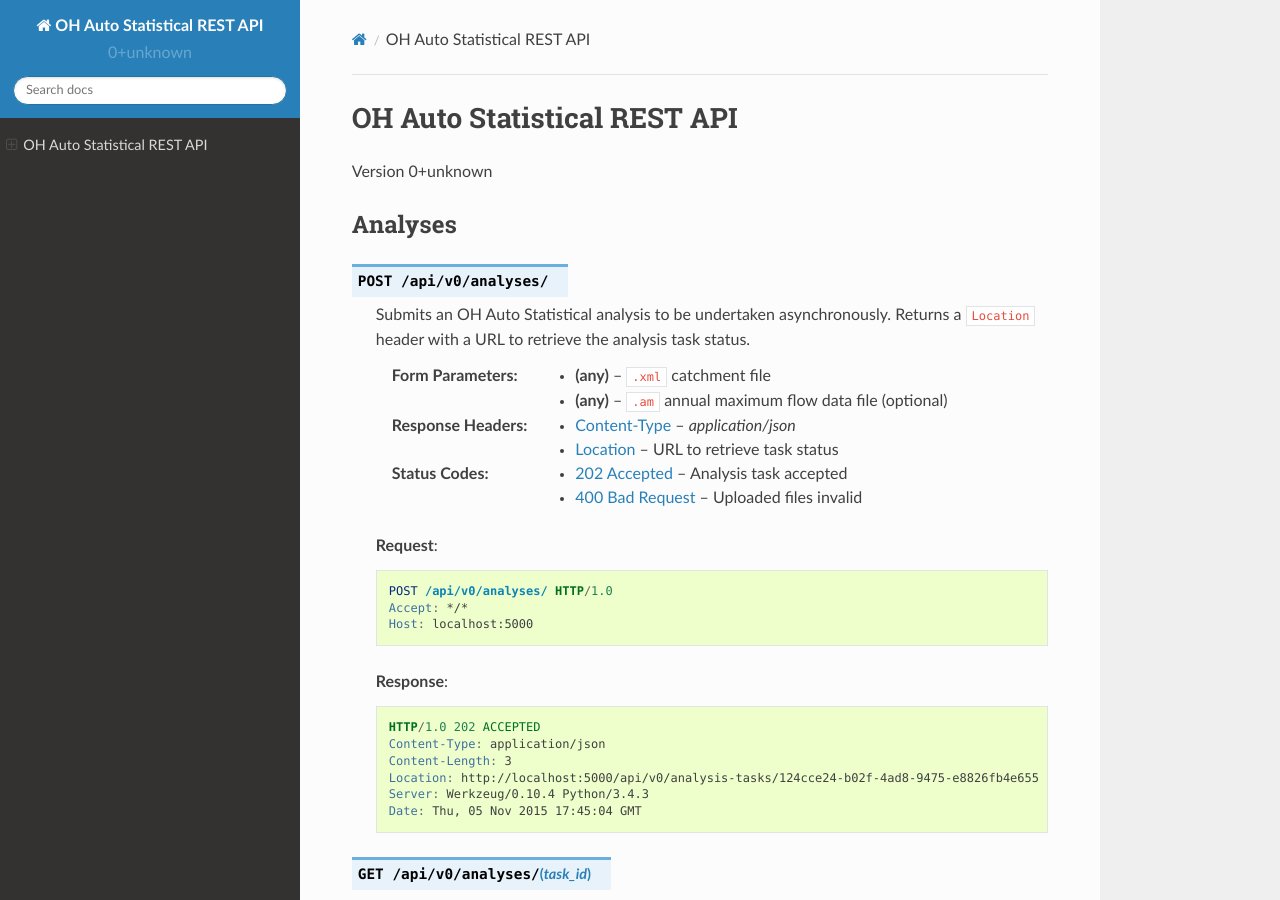
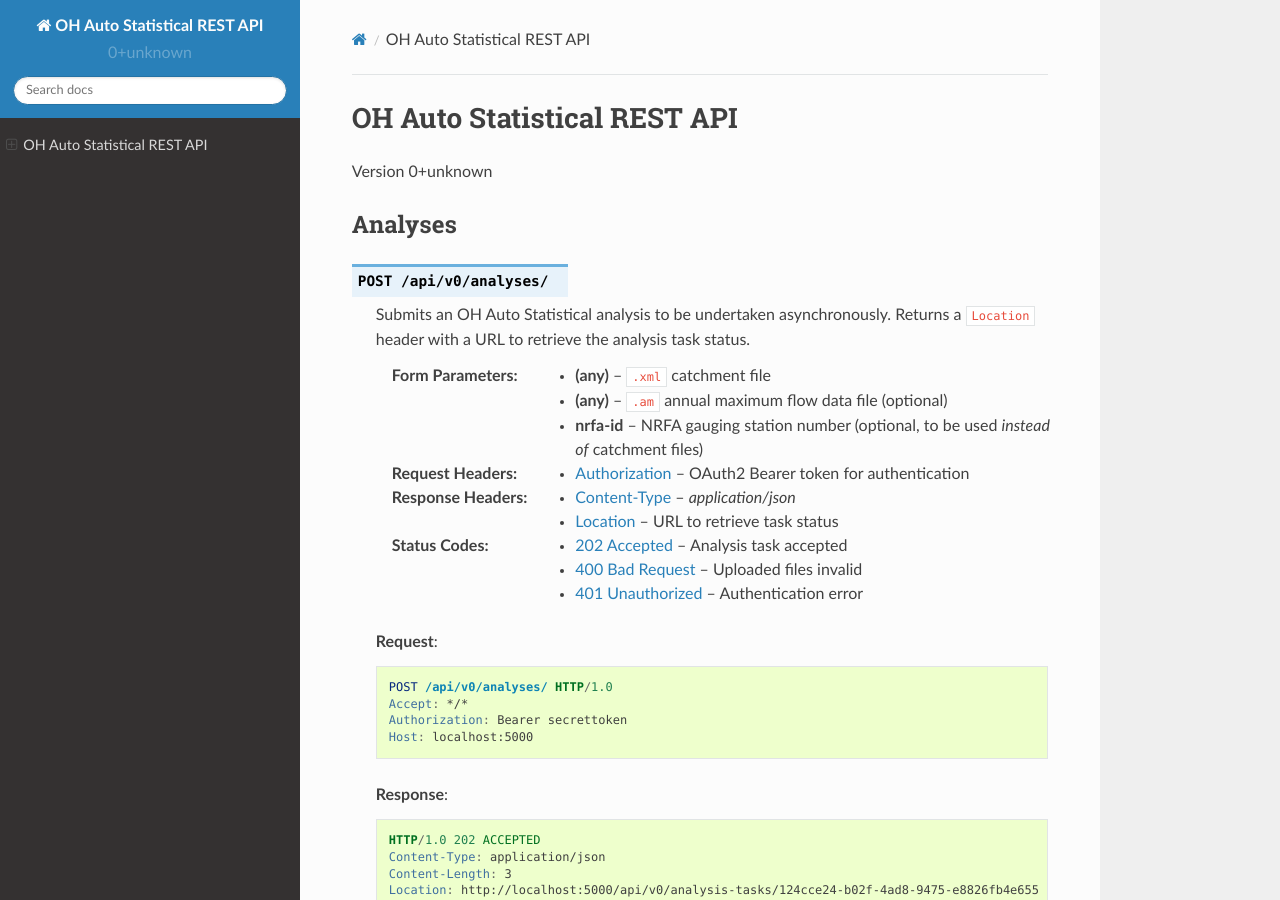
Before and after one commit to OpenHydrology/OH-Auto-Statistical-REST-API, a Sphinx documentation site: the page built from docs/source/index.rst, in a window 1280 px wide and 900 px high. Built offline with Sphinx 7.4.7 and the Read the Docs theme 2.0.0, drawn with Linux system fonts in a browser that asks for light colours; some of the changed text lies outside the part shown.

Commit message:
doc updates incl. authentication info

```diff
--- a/docs/source/index.rst
+++ b/docs/source/index.rst
@@ -18,12 +18,16 @@ Analyses
 
     :form (any): ``.xml`` catchment file
     :form (any): ``.am`` annual maximum flow data file (optional)
+    :form nrfa-id: NRFA gauging station number (optional, to be used *instead of* catchment files)
+
+    :reqheader Authorization: OAuth2 Bearer token for authentication
 
     :resheader Content-Type: :mimetype:`application/json`
     :resheader Location: URL to retrieve task status
 
     :statuscode 202: Analysis task accepted
     :statuscode 400: Uploaded files invalid
+    :statuscode 401: Authentication error
 
     **Request**:
 
@@ -31,6 +35,7 @@ Analyses
 
         POST /api/v0/analyses/ HTTP/1.0
         Accept: */*
+        Authorization: Bearer secrettoken
         Host: localhost:5000
 
     **Response**:
@@ -141,11 +146,12 @@ Data imports
     retrieved and files are parsed and then inserted (update) into the database.
 
     :reqheader Content-Type: :mimetype:`application/json`
-    :reqheader Authorization: Valid bearer token for authentication
+    :reqheader Authorization: OAuth2 Bearer token for authentication
 
     :statuscode 202: Import task accepted
     :statuscode 400: Invalid request body
-    :statuscode 401: Missing or invalid bearer token
+    :statuscode 401: Authentication error
+    :statuscode 403: Authorisation error
 
     **Request**:
 
```
